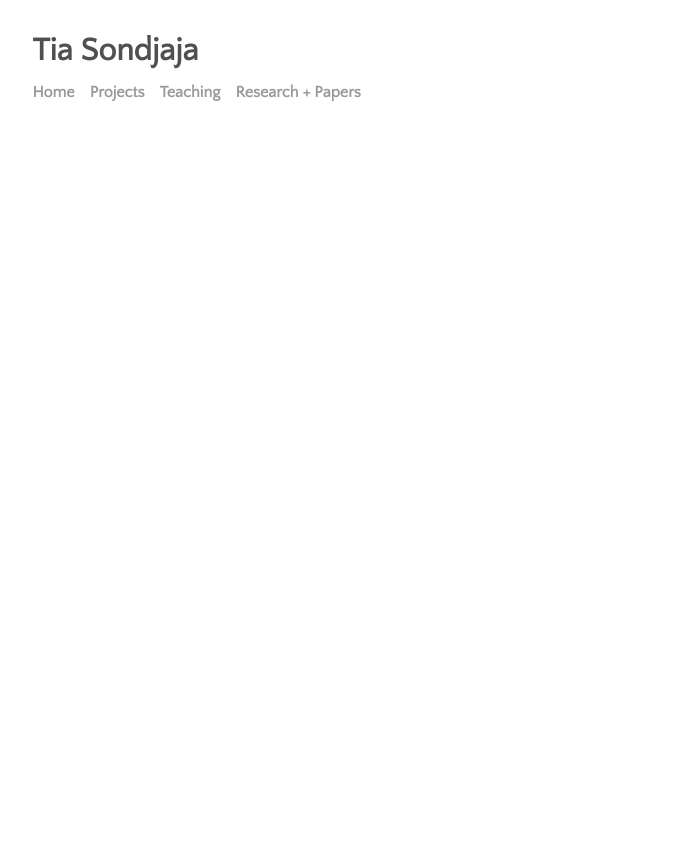
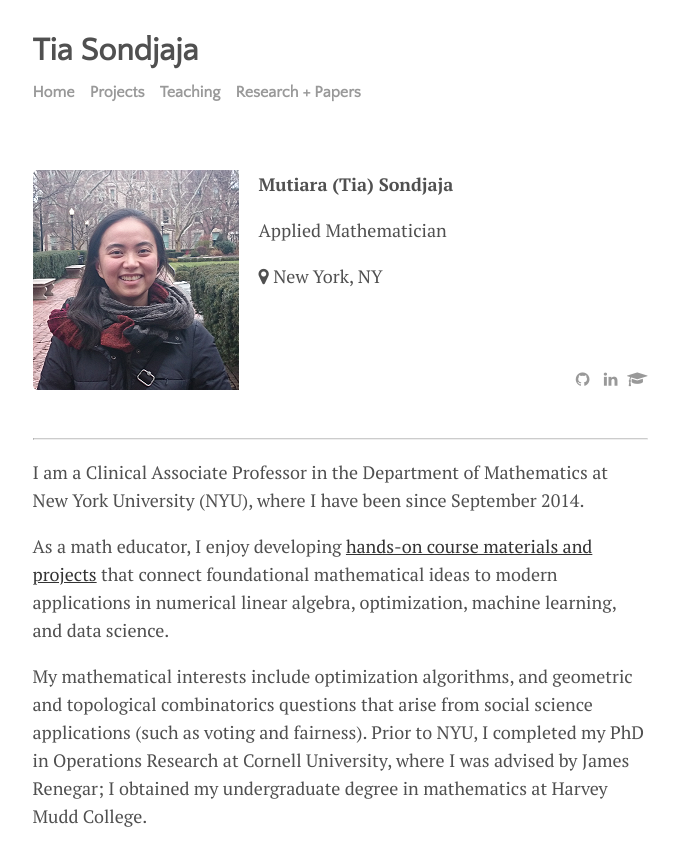
Before and after one commit to tiasondjaja/tiasondjaja.github.io, a Jekyll site: the page built from docs/menu/about.md, in a window 1280 px wide. Shown: the top 866 px of the page, without its empty margins (300-979 px from the left). Built offline with Jekyll 4.4.1, drawn with Linux system fonts in a browser that asks for light colours.

Commit message:
update pages

```diff
--- a/docs/_layouts/page.html
+++ b/docs/_layouts/page.html
@@ -2,9 +2,9 @@
 layout: default
 ---
 
-<h1>
+<h2>
   {{ page.title }}
-</h1>
+</h2>
 <article>
   {{ content }}
 </article>
--- a/docs/_layouts/project.html
+++ b/docs/_layouts/project.html
@@ -2,7 +2,7 @@
 layout: default
 ---
 
-<h1>{{ page.name }}</h1>
+<h2>{{ page.name }}</h2>
 
 
 {{ content }}
--- a/docs/_layouts/teachingmodule.html
+++ b/docs/_layouts/teachingmodule.html
@@ -2,7 +2,7 @@
 layout: default
 ---
 
-<h1>{{ page.name }}</h1>
+<h2>{{ page.name }}</h2>
 
 
 {{ content }}
--- a/docs/menu/about.md
+++ b/docs/menu/about.md
@@ -3,8 +3,6 @@ layout: home
 title: About
 permalink: /about
 ---
-
-<!--
 
 <img style="float: left; padding-right: 20px" src="assets/img/ms_pic.png">
 
@@ -23,7 +21,7 @@ Applied Mathematician<br>
 <i class="fa fa-envelope" aria-hidden="true"></i> msondjaja at gmail<br>
 <a href="https://github.com/tiasondjaja"><i class="fa fa-github" aria-hidden="true"></i></a> tiasondjaja
 <a href="https://github.com/tiasondjaja"><i class="fa fa-github" aria-hidden="true"></i></a> tiasondjaja
-
+-->
 
 
 
@@ -40,10 +38,11 @@ As a math educator, I enjoy developing <a href="/teaching">hands-on course mater
 
 My mathematical interests include optimization algorithms, and geometric and topological combinatorics questions that arise from social science applications (such as voting and fairness). Prior to NYU, I completed my PhD in Operations Research at Cornell University, where I was advised by James Renegar; I obtained my undergraduate degree in mathematics at Harvey Mudd College.
 
+
 <!--
 In my academic research work, I enjoy thinking about how ideas from convex optimization, combinatorics, and geometry can help answer questions that come from the social sciences (including voting and fairness).
 
-<!--I obtained my Ph.D. in Operations Research at Cornell University in 2014; my dissertation work centered around the design and analysis of an optimization algorithm for convex optimization (linear and semidefinite programming).  I obtained my undergraduate degree in mathematics in 2008 from Harvey Mudd College.
+I obtained my Ph.D. in Operations Research at Cornell University in 2014; my dissertation work centered around the design and analysis of an optimization algorithm for convex optimization (linear and semidefinite programming).  I obtained my undergraduate degree in mathematics in 2008 from Harvey Mudd College.
 
 
 -->
```
